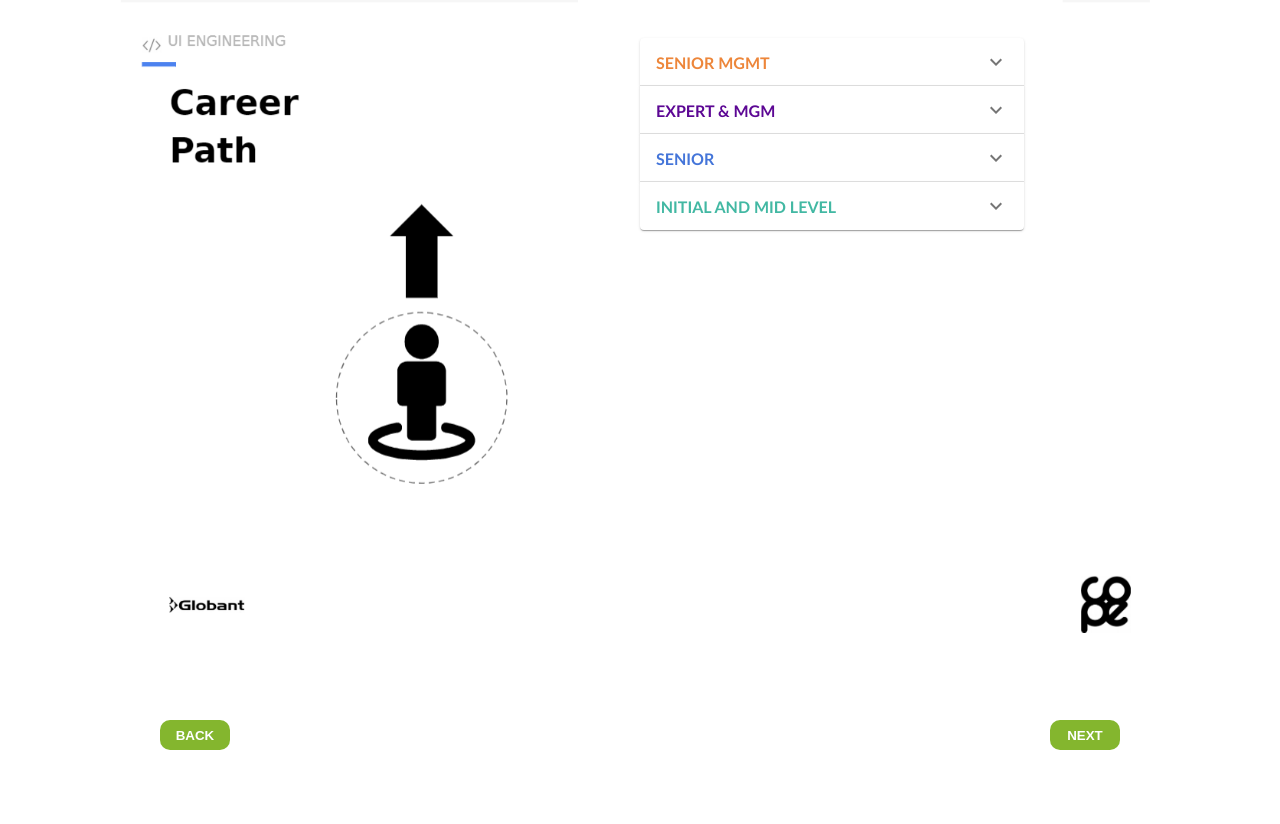
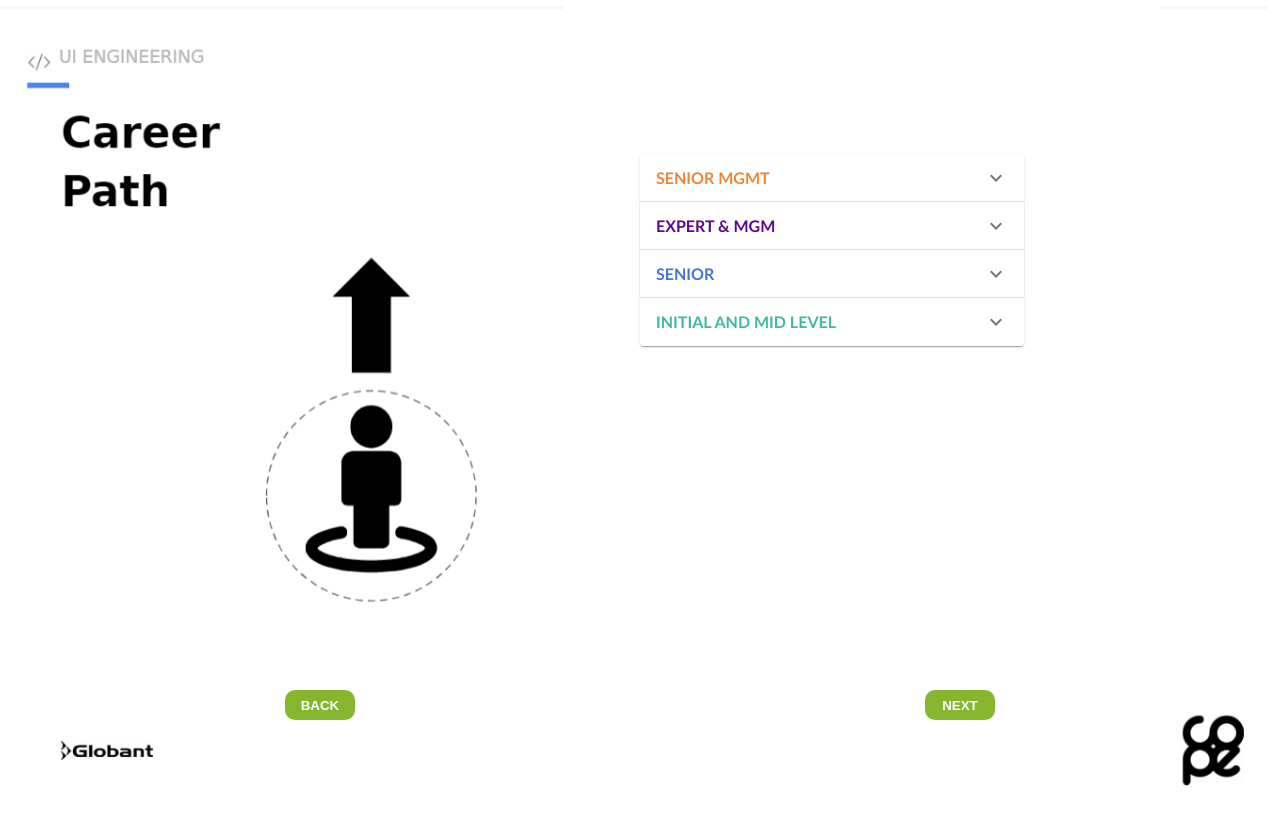
Before and after one commit to MayMoon18/web-ui-onboarding-react, a React (Create React App) app: page /career-path in a window 1280 px wide. Shown: the top 824 px of the page. After the commit the page ends 800 px from the top, so only its background shows below. Built offline with nearby package versions, Linux system fonts and the light colour scheme.

Commit message:
Last details CareerPath Component

```diff
--- a/src/components/CareerPath.js
+++ b/src/components/CareerPath.js
@@ -1,19 +1,25 @@
-import React from 'react'
-import Accordion from '@material-ui/core/Accordion'
-import AccordionDetails from '@material-ui/core/AccordionDetails'
-import AccordionSummary from '@material-ui/core/AccordionSummary'
-import ExpandMore from '@material-ui/icons/ExpandMore'
+import React, { useState }from 'react'
+
+import { ExpandMore } from '@material-ui/icons';
+import { Accordion, AccordionSummary, AccordionDetails } from '@material-ui/core';
 
 import './styles/CareerPath.css'
 
 import Footer from '../components/shared/Footer'
 
 function CareerPath() {
+  const [expandedPanel, setExpandedPanel] = useState(false);
+
+  const handleAccordionChange = (panel) => (event, isExpanded) => {
+    console.log({ event, isExpanded });
+    setExpandedPanel(isExpanded ? panel : false);
+  };
+
   return (
-    <React.Fragment>
+    <div className='career-path_background'>
       <div className='career-path_container'>
         <div className='accordion-container'>
-          <Accordion id='accordion-1'>
+          <Accordion id='accordion-1' expanded={expandedPanel === 'panel1'} onChange={handleAccordionChange('panel1')}>
             <AccordionSummary
               expandIcon={<ExpandMore />}
               className='accordion-summary'
@@ -27,7 +33,7 @@ function CareerPath() {
               </ul>
             </AccordionDetails>
           </Accordion>
-          <Accordion id='accordion-2'>
+          <Accordion id='accordion-2' expanded={expandedPanel === 'panel2'} onChange={handleAccordionChange('panel2')}>
             <AccordionSummary
               expandIcon={<ExpandMore />}
               className='accordion-summary'
@@ -63,7 +69,7 @@ function CareerPath() {
               </div>
             </AccordionDetails>
           </Accordion>
-          <Accordion id='accordion-3'>
+          <Accordion id='accordion-3' expanded={expandedPanel === 'panel3'} onChange={handleAccordionChange('panel3')}>
             <AccordionSummary
               expandIcon={<ExpandMore />}
               className='accordion-summary'
@@ -84,7 +90,7 @@ function CareerPath() {
               </ul>
             </AccordionDetails>
           </Accordion>
-          <Accordion id='accordion-4'>
+          <Accordion id='accordion-4' expanded={expandedPanel === 'panel4'} onChange={handleAccordionChange('panel4')}>
             <AccordionSummary
               expandIcon={<ExpandMore />}
               className='accordion-summary'
@@ -102,9 +108,9 @@ function CareerPath() {
           </Accordion>
         </div>
       </div>
-      <Footer backUrl="imagine" nextUrl="/"/>
-    </React.Fragment>
+      <Footer backUrl='imagine' nextUrl='/' />
+    </div>
   )
 }
 
-export default CareerPath;
+export default CareerPath
--- a/src/components/styles/CareerPath.css
+++ b/src/components/styles/CareerPath.css
@@ -1,9 +1,12 @@
-.career-path_container {
+.career-path_background {
 	background-color: white;
-	height: 80vmin;
+	height: 100vmin;
 	background-size: 100% 100%;
 	background-image: url(../../images/user-image.svg);
 	background-repeat: no-repeat;
+}
+
+.career-path_container {
 	padding-left: 50%;
 	padding-right: 20%;
 	display: flex;
@@ -11,7 +14,7 @@
 }
 
 .accordion-container {
-	margin-top: 10%;
+	margin-top: 40%;
 }
 
 .accordion-summary {
@@ -42,4 +45,5 @@ li {
 	border-bottom: 1px #ccc dotted;
 	list-style: none;
 	padding-bottom: 2%;
+	text-align: start;
 }
--- a/src/components/styles/Footer.css
+++ b/src/components/styles/Footer.css
@@ -1,9 +1,12 @@
 .footer {
   background-color: transparent;
+  padding-bottom: 0;
+  margin: 5rem 0;
+  position: absolute;
+  bottom: 0;
   display: flex;
-  justify-content: space-between;
-  padding: 0 10rem;
-  margin: 5rem 0;
+  justify-content: space-around;
+  width: 100%;
 }
 
 button {
```
Also changed, not shown: src/images/user-image.png (deleted).
